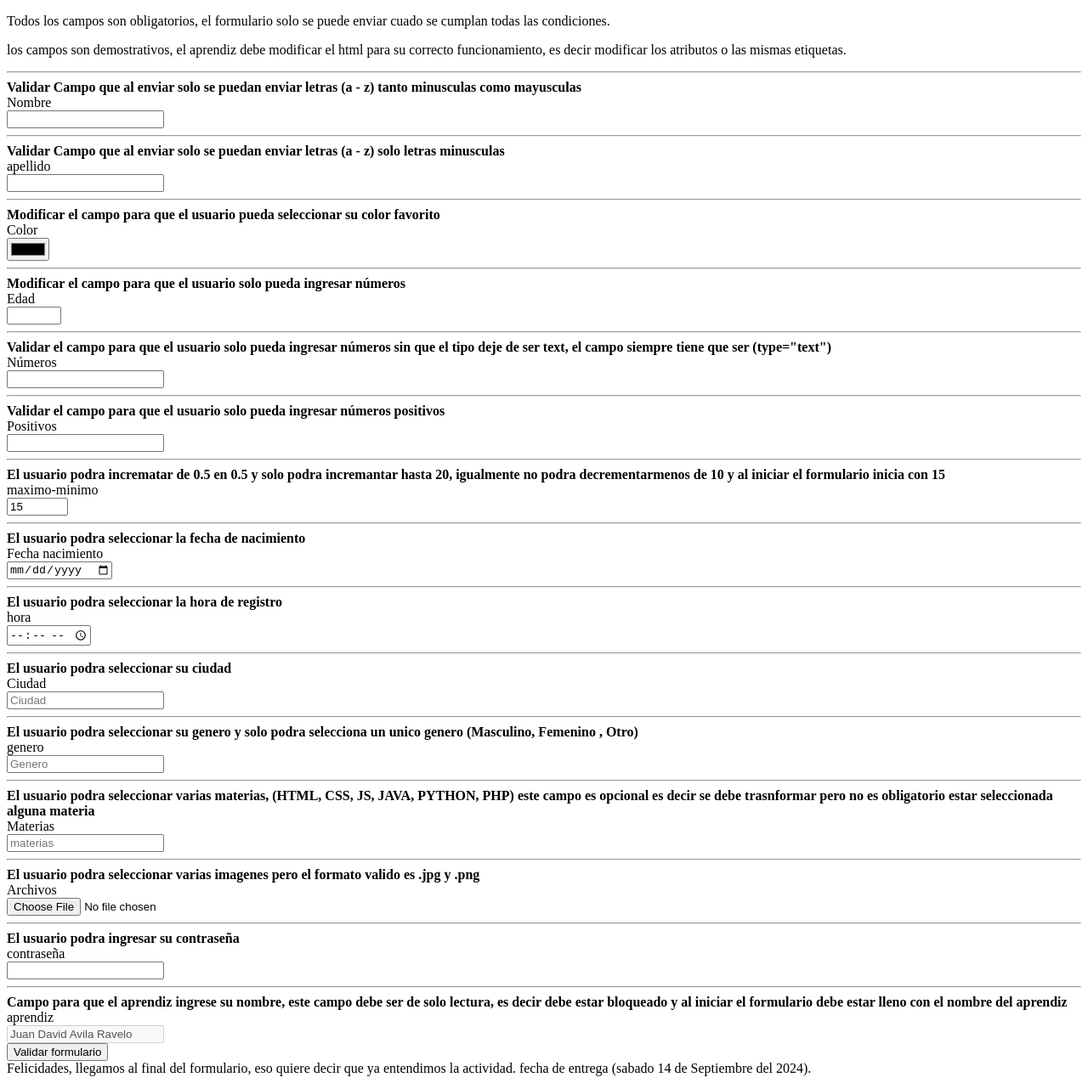
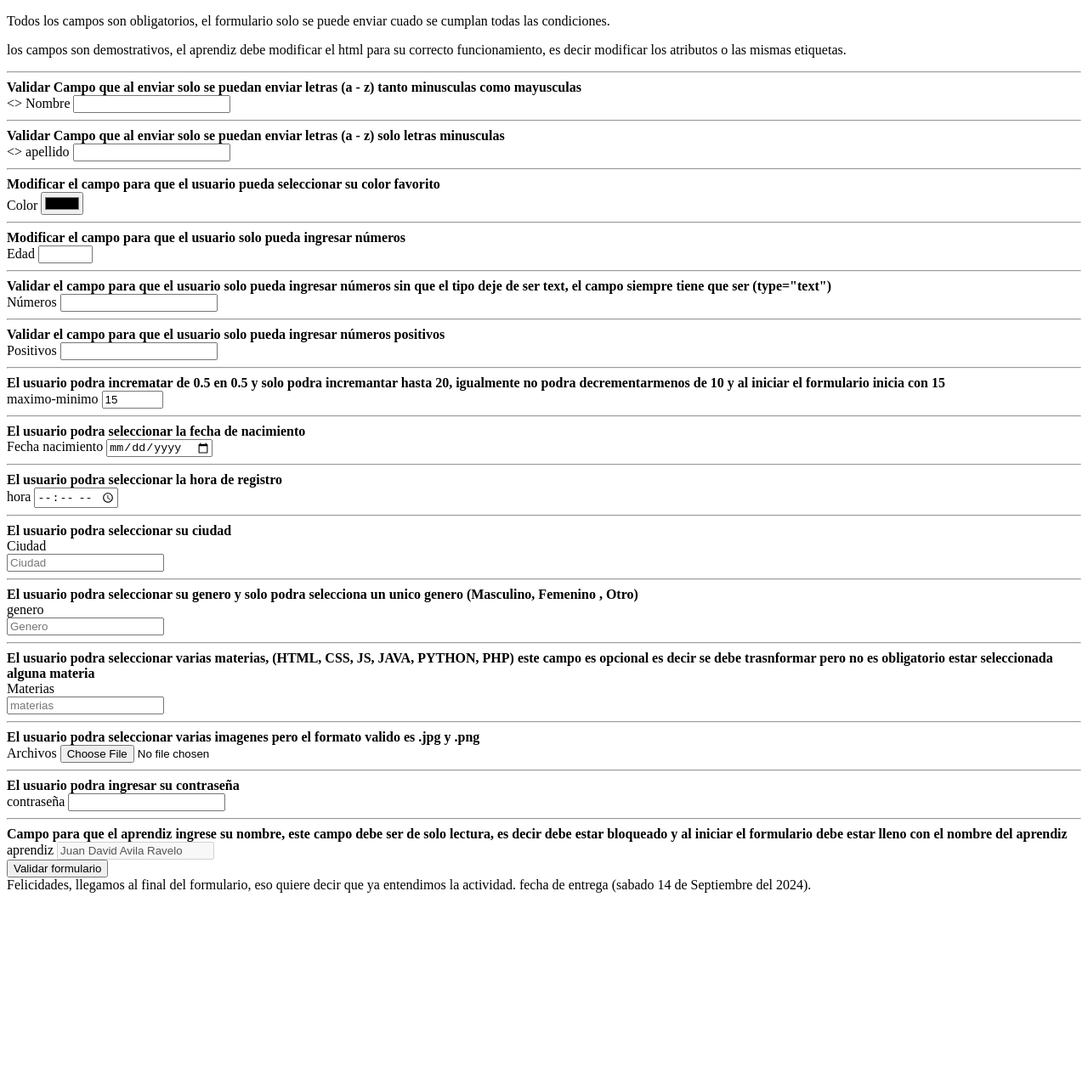
Before and after one commit to JuanXhoSENA/Formulario, a plain HTML site: page index.html in a window 1280 px wide. Shown: the whole page at 85% size. After the commit the page ends 1059 px from the top, so only its background shows below. Drawn offline with Linux system fonts and the light colour scheme.

Commit message:
perf: :recycle: the code has been refactored

```diff
--- a/index.html
+++ b/index.html
@@ -19,12 +19,10 @@
       <div>
         <b>Validar Campo que al enviar solo se puedan enviar letras (a - z) tanto minusculas como mayusculas</b>
       </div>
-      <div>
+      <>
         <label for="nombre">Nombre</label>
-      </div>
-      <div>
         <input type="text" pattern="[A-Za-z]+" required>
-      </div>
+      </>
     </div>
 
     <hr>
@@ -34,12 +32,10 @@
       <div>
         <b>Validar Campo que al enviar solo se puedan enviar letras (a - z) solo letras minusculas</b>
       </div>
-      <div>
+      <>
         <label for="apellido">apellido</label>
-      </div>
-      <div>
         <input type="text" required pattern="[A-Za-z]+">
-      </div>
+      </>
     </div>
 
     <hr>
@@ -51,8 +47,6 @@
       </div>
       <div>
         <label for="color">Color</label>
-      </div>
-      <div>
         <input type="color" required>
       </div>
     </div>
@@ -66,10 +60,8 @@
       </div>
       <div>
         <label for="edad">Edad</label>
-      </div>
-      <div>
         <input type="number" required step="1" min="1" max="100">
-      </div>
+      <div/>
     </div>
 
     <hr>
@@ -81,8 +73,6 @@
       </div>
       <div>
         <label for="numeros">Números</label>
-      </div>
-      <div>
         <input type="text" pattern="^[0-9][^-?\d]+$" required >
       </div>
     </div>
@@ -96,8 +86,6 @@
       </div>
       <div>
         <label for="positivos">Positivos</label>
-      </div>
-      <div>
         <input type="number" pattern="[0-9]+$" required>
       </div>
     </div>
@@ -112,8 +100,6 @@
       </div>
       <div>
         <label for="maximo_minimo">maximo-minimo</label>
-      </div>
-      <div>
         <input type="number" min="10" max="20" step="0.5" value="15" required>
       </div>
     </div>
@@ -127,8 +113,6 @@
       </div>
       <div>
         <label for="fecha_nacimiento">Fecha nacimiento</label>
-      </div>
-      <div>
         <input type="date" required>
       </div>
     </div>
@@ -142,8 +126,6 @@
       </div>
       <div>
         <label for="hora">hora</label>
-      </div>
-      <div>
         <input type="time" required>
       </div>
     </div>
@@ -223,8 +205,6 @@
       </div>
       <div>
         <label for="archivos">Archivos</label>
-      </div>
-      <div>
         <input type="file" accept=".jpg .png" required>
       </div>
     </div>
@@ -239,8 +219,6 @@
       </div>
       <div>
         <label for="contrasena">contraseña</label>
-      </div>
-      <div>
         <input type="password" required>
       </div>
     </div>
@@ -254,8 +232,6 @@
       </div>
       <div>
         <label for="aprendiz">aprendiz</label>
-      </div>
-      <div>
         <input type="text" value="Juan David Avila Ravelo" disabled>
       </div>
     </div>
```
